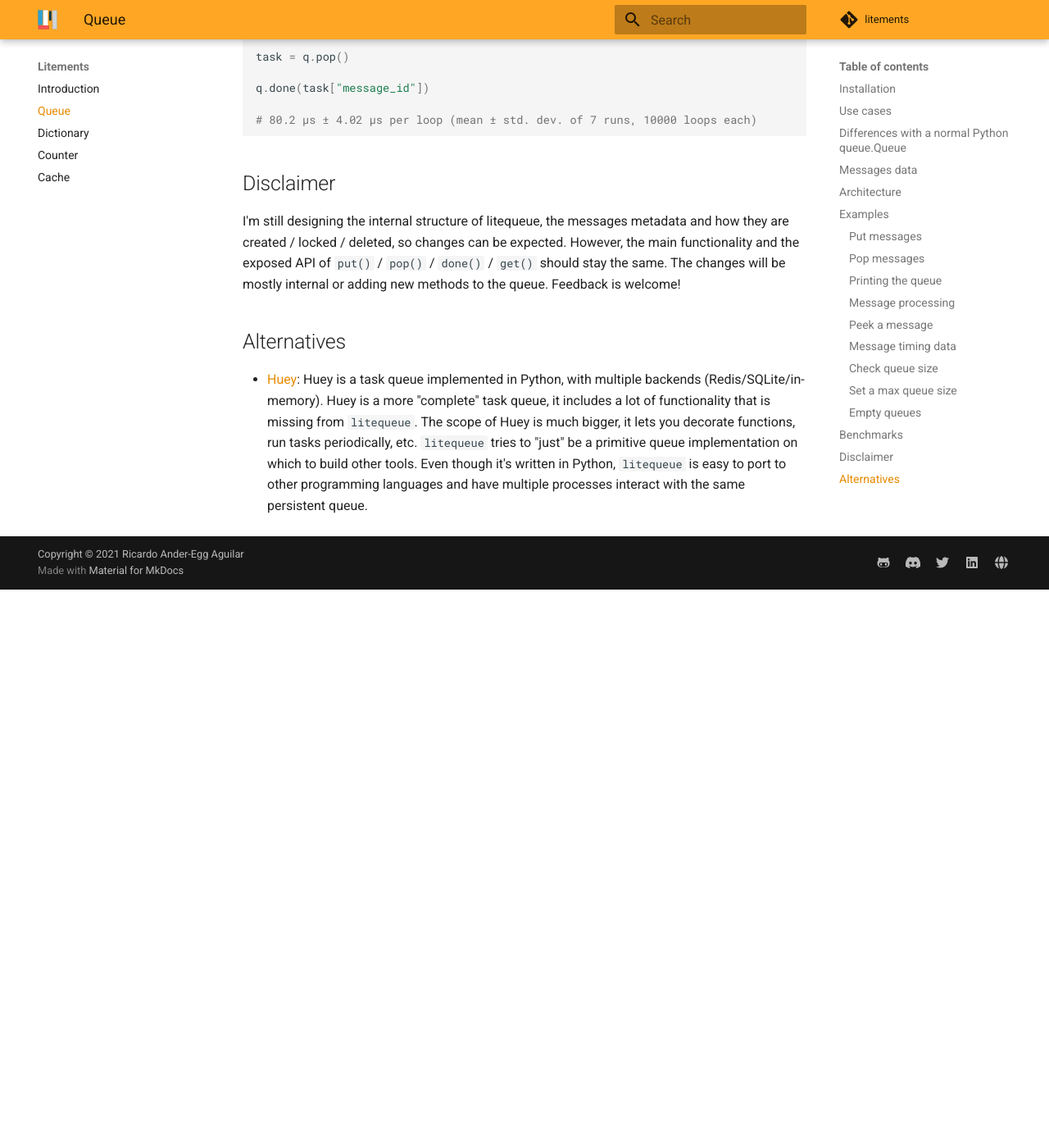
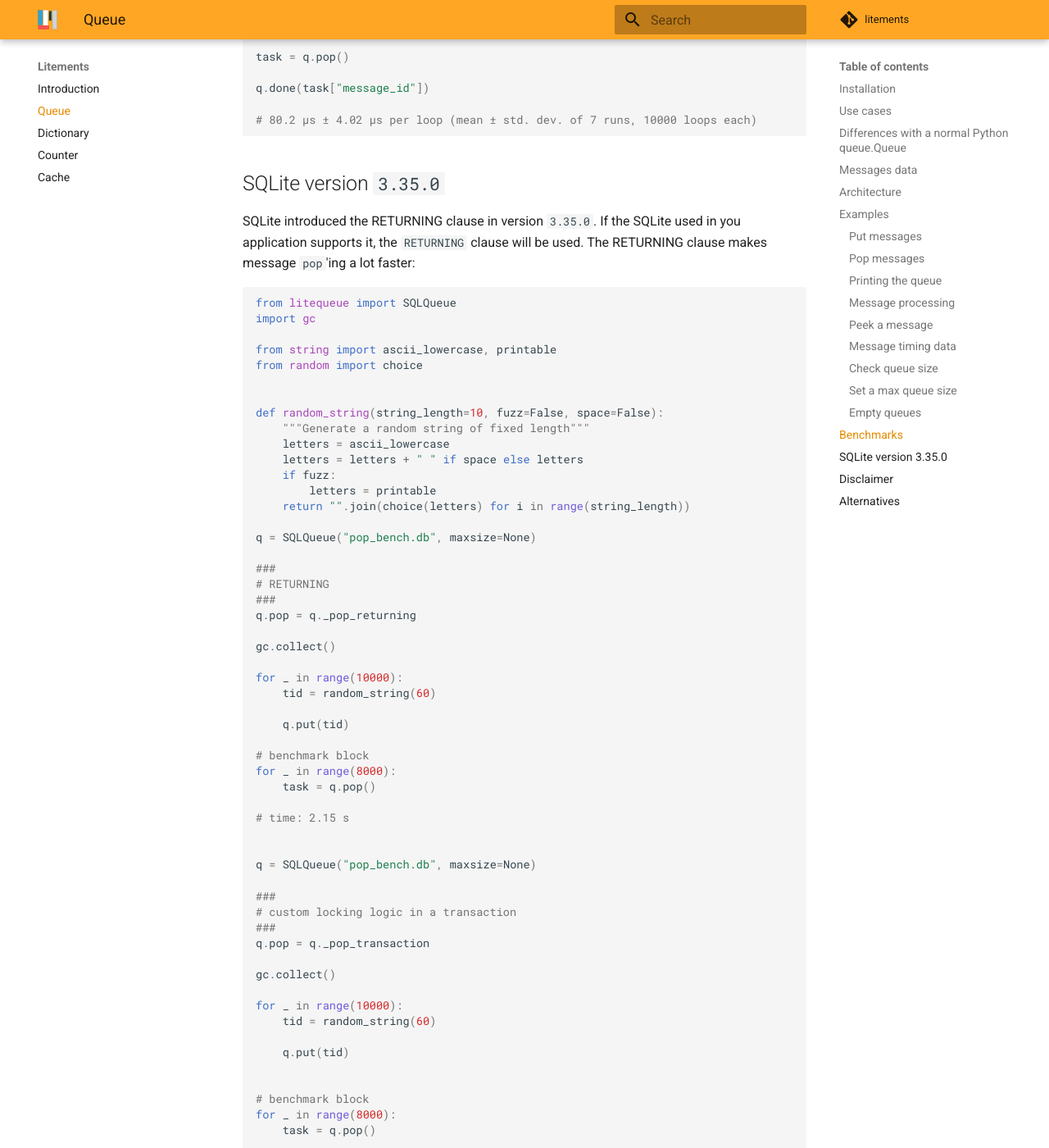
Before and after one commit to litements/site, an MkDocs documentation site: the page built from docs/queue.md, in a window 1280 px wide and 1400 px high, scrolled down 8242 px. Shown: the whole window at 82% size. Built offline with MkDocs 1.6.1 and Material for MkDocs 9.7.7, drawn with Linux system fonts in a browser that asks for light colours; before the commit the page ends 8961 px from its top, so only the background shows below that.

Commit message:
update docs to include RETURNING clause

````diff
--- a/docs/queue.md
+++ b/docs/queue.md
@@ -16,20 +16,20 @@ Tasks/messages are always passed as strings, so you can use JSON data as message
 
 ## Differences with a normal Python `queue.Queue`
 
-* Persistence
-* Different API to mark messages as done (you tell it which `message_id ` to set as done)
-* Timing metrics. As long as messages are still in the queue or not pruned, you can see how long they have been there or how long they took to finish.
-* Easy to extend using SQL
-* Messages/elements/tasks in the queue are always strings
+- Persistence
+- Different API to mark messages as done (you tell it which `message_id ` to set as done)
+- Timing metrics. As long as messages are still in the queue or not pruned, you can see how long they have been there or how long they took to finish.
+- Easy to extend using SQL
+- Messages/elements/tasks in the queue are always strings
 
 ## Messages data
 
-* message (text): the message itself, it must be a string
-* message_id (text): a random string ID generated when the message is put in the queue.
-* status (int): status of the message. 0 = free, 1 = locked (the message is being processed), 2 = done (the message has been processed, and it can be deleted).
-* in_time (int): the [Unix epoch time](https://en.wikipedia.org/wiki/Unix_time) when the message was inserted in the queue
-* lock_time (int): the Unix epoch time when the message was locked for processing
-* done_time (int): the Unix epoch time when the message was marked as done/processed
+- message (text): the message itself, it must be a string
+- message_id (text): a random string ID generated when the message is put in the queue.
+- status (int): status of the message. 0 = free, 1 = locked (the message is being processed), 2 = done (the message has been processed, and it can be deleted).
+- in_time (int): the [Unix epoch time](https://en.wikipedia.org/wiki/Unix_time) when the message was inserted in the queue
+- lock_time (int): the Unix epoch time when the message was locked for processing
+- done_time (int): the Unix epoch time when the message was marked as done/processed
 
 ## Architecture
 
@@ -252,7 +252,6 @@ assert q.qsize() == 50
 
 An error is raised when the queue has reached its size limit.
 
-
 ```python
 import sqlite3
 
@@ -295,13 +294,11 @@ assert q2.empty() == True
 
 Inserting items in the queue.
 
-
 ```python
 import gc
 ```
 
 In-memory SQL queue
-
 
 ```python
 q = SQLQueue(":memory:", maxsize=None)
@@ -319,9 +316,7 @@ q.qsize()
 # 70000
 ```
 
-
 Standard python queue.
-
 
 ```python
 from queue import Queue
@@ -339,7 +334,6 @@ q.put(random_string(20))
 
 Persistent SQL queue
 
-
 ```python
 q = SQLQueue("test.queue", maxsize=None)
 
@@ -355,7 +349,6 @@ assert q.conn.isolation_level is None
 ```
 
 Creating, popping and setting messages as done.
-
 
 ```python
 q = Queue()
@@ -391,10 +384,73 @@ q.done(task["message_id"])
 # 80.2 µs ± 4.02 µs per loop (mean ± std. dev. of 7 runs, 10000 loops each)
 ```
 
+## SQLite version `3.35.0`
+
+SQLite introduced the RETURNING clause in version `3.35.0`. If the SQLite used in you application supports it, the `RETURNING` clause will be used. The RETURNING clause makes message `pop`'ing a lot faster:
+
+```python
+from litequeue import SQLQueue
+import gc
+
+from string import ascii_lowercase, printable
+from random import choice
+
+
+def random_string(string_length=10, fuzz=False, space=False):
+    """Generate a random string of fixed length"""
+    letters = ascii_lowercase
+    letters = letters + " " if space else letters
+    if fuzz:
+        letters = printable
+    return "".join(choice(letters) for i in range(string_length))
+
+q = SQLQueue("pop_bench.db", maxsize=None)
+
+###
+# RETURNING
+###
+q.pop = q._pop_returning
+
+gc.collect()
+
+for _ in range(10000):
+    tid = random_string(60)
+
+    q.put(tid)
+
+# benchmark block
+for _ in range(8000):
+    task = q.pop()
+
+# time: 2.15 s
+
+
+q = SQLQueue("pop_bench.db", maxsize=None)
+
+###
+# custom locking logic in a transaction
+###
+q.pop = q._pop_transaction
+
+gc.collect()
+
+for _ in range(10000):
+    tid = random_string(60)
+
+    q.put(tid)
+
+
+# benchmark block
+for _ in range(8000):
+    task = q.pop()
+
+# time: 9.08 s
+```
+
 ## Disclaimer
 
 I'm still designing the internal structure of litequeue, the messages metadata and how they are created / locked / deleted, so changes can be expected. However, the main functionality and the exposed API of `put()` / `pop()` / `done()` / `get()` should stay the same. The changes will be mostly internal or adding new methods to the queue. Feedback is welcome!
 
 ## Alternatives
 
-* [Huey](https://github.com/coleifer/huey): Huey is a task queue implemented in Python, with multiple backends (Redis/SQLite/in-memory). Huey is a more "complete" task queue, it includes a lot of functionality that is missing from `litequeue`. The scope of Huey is much bigger, it lets you decorate functions, run tasks periodically, etc. `litequeue` tries to "just" be a primitive queue implementation on which to build other tools. Even though it's written in Python, `litequeue` is easy to port to other programming languages and have multiple processes interact with the same persistent queue.
+- [Huey](https://github.com/coleifer/huey): Huey is a task queue implemented in Python, with multiple backends (Redis/SQLite/in-memory). Huey is a more "complete" task queue, it includes a lot of functionality that is missing from `litequeue`. The scope of Huey is much bigger, it lets you decorate functions, run tasks periodically, etc. `litequeue` tries to "just" be a primitive queue implementation on which to build other tools. Even though it's written in Python, `litequeue` is easy to port to other programming languages and have multiple processes interact with the same persistent queue.
````
